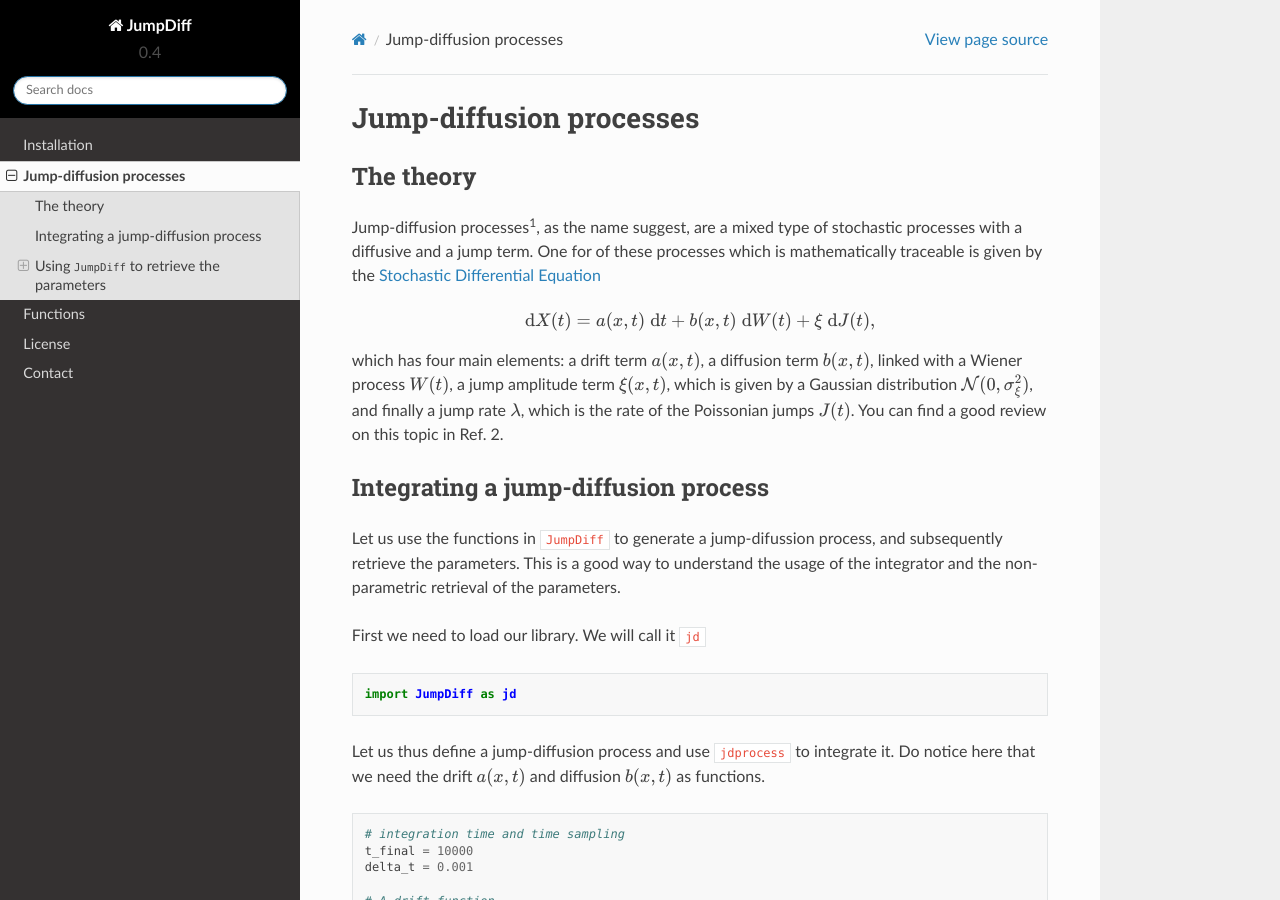
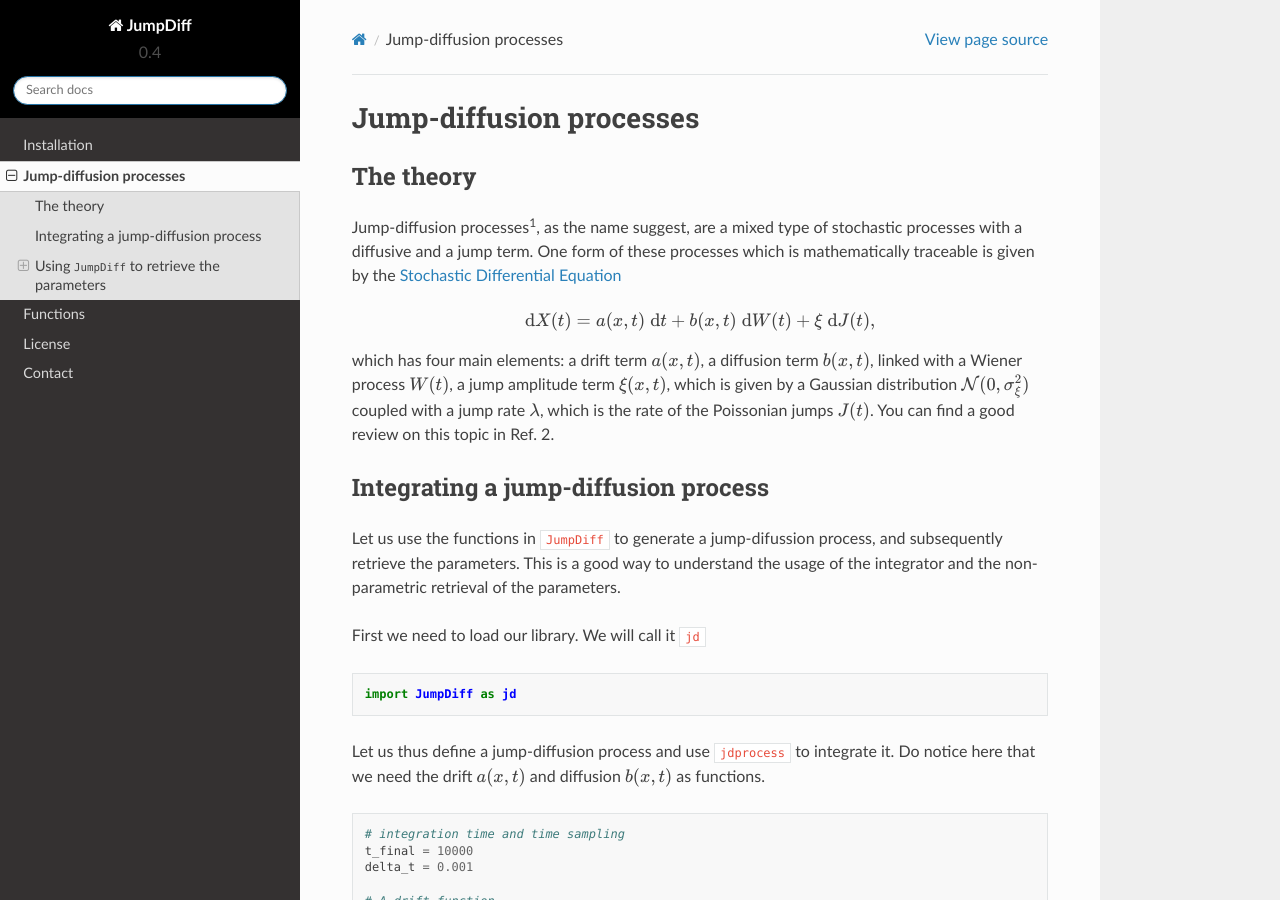
Before and after one commit to LRydin/jumpdiff, a Sphinx documentation site: the page built from docs/source/jd_processes.rst, in a window 1280 px wide and 900 px high. Built offline with Sphinx 7.4.7 and the Read the Docs theme 2.0.0, drawn with Linux system fonts in a browser that asks for light colours; some of the changed text lies outside the part shown.

Commit message:
Spelling corrections

```diff
--- a/docs/source/jd_processes.rst
+++ b/docs/source/jd_processes.rst
@@ -3,12 +3,12 @@ Jump-diffusion processes
 The theory
 ----------
 Jump-diffusion processes\ :sup:`1`, as the name suggest, are a mixed type of stochastic processes with a diffusive and a jump term.
-One for of these processes which is mathematically traceable is given by the `Stochastic Differential Equation <https://en.wikipedia.org/wiki/Stochastic_differential_equation>`_
+One form of these processes which is mathematically traceable is given by the `Stochastic Differential Equation <https://en.wikipedia.org/wiki/Stochastic_differential_equation>`_
 
 .. math::
    \mathrm{d} X(t) = a(x,t)\;\mathrm{d} t + b(x,t)\;\mathrm{d} W(t) + \xi\;\mathrm{d} J(t),
 
-which has four main elements: a drift term :math:`a(x,t)`, a diffusion term :math:`b(x,t)`, linked with a Wiener process :math:`W(t)`, a jump amplitude term :math:`\xi(x,t)`, which is given by a Gaussian distribution :math:`\mathcal{N}(0,\sigma_\xi^2)`, and finally a jump rate :math:`\lambda`, which is the rate of the Poissonian jumps :math:`J(t)`.
+which has four main elements: a drift term :math:`a(x,t)`, a diffusion term :math:`b(x,t)`, linked with a Wiener process :math:`W(t)`, a jump amplitude term :math:`\xi(x,t)`, which is given by a Gaussian distribution :math:`\mathcal{N}(0,\sigma_\xi^2)` coupled with a jump rate :math:`\lambda`, which is the rate of the Poissonian jumps :math:`J(t)`.
 You can find a good review on this topic in Ref. 2.
 
 Integrating a jump-diffusion process
@@ -84,7 +84,7 @@ And the second moment (i.e., the second Kramers---Moyal coefficient) is a mixtur
   :align: center
   :alt: The 2nd Kramers---Moyal coefficient
 
-You have this stored in `moments[2,...]`.
+You have this stored in :code:`moments[2,...]`.
 
 Retrieving the jump-related terms
 ^^^^^^^^^^^^^^^^^^^^^^^^^^^^^^^^^
```
Also changed, not shown: README.md (+1 -1 lines).
